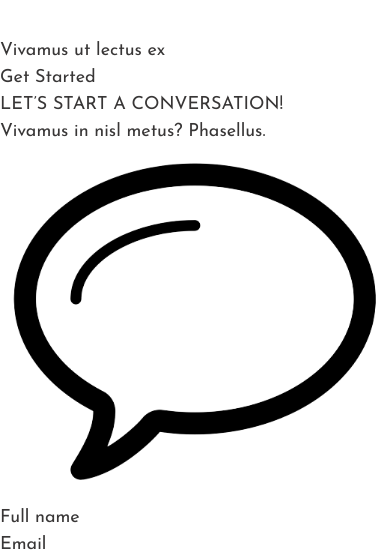
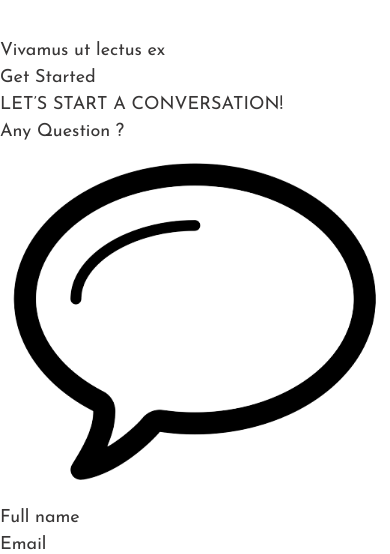
Before and after one commit to abdulmomin748/conceptual-copywriting-client, a React (Create React App) app: page / in a window 390 px wide. Shown: the part 6157-6711 px from the top of the page. Built offline with nearby package versions, Linux system fonts and the light colour scheme; no server answers; what @material-tailwind/react would draw is missing.

Commit message:
contact section added

```diff
--- a/src/components/pages/Home/LetsTalk.js
+++ b/src/components/pages/Home/LetsTalk.js
@@ -3,28 +3,31 @@ import mssgIcon from '../../../assets/message.png';
 const LetsTalk = () => {
     return (
         <div>
-            <div className="grid max-w-7xl grid-cols-1 gap-8 mx-auto rounded-lg md:grid-cols-2">
+            <div className="grid mt-28 max-w-7xl grid-cols-1 gap-8 mx-auto rounded-lg md:grid-cols-2">
                 <div className="flex flex-col justify-between">
-                    <div className="space-y-2">
-                        <h2 className="text-3xl font-bold leading-tight lg:text-5xl">LET’S START A CONVERSATION!</h2>
-                        <div className="text-gray-400">Vivamus in nisl metus? Phasellus.</div>
+                    <div className="space-y-2 relative">
+                        <div className='z-10 relative pl-10'>
+                            <h2 className="text-2xl font-bold leading-tight lg:text-3xl text-yellow-700">LET’S START A CONVERSATION!</h2>
+                            <span className="text-gray-500 font-bold text-xl">Any Question ?</span>
+                        </div>
+                        <img src={mssgIcon} alt="" className="c-postion -top-20 left-0 absolute z-1 h-52" />
                     </div>
-                    <img src={mssgIcon} alt="" className="p-6 h-52 md:h-64" />
+
                 </div>
                 <form novalidate="" className="space-y-6 ng-untouched ng-pristine ng-valid">
                     <div>
-                        <label for="name" className="text-sm">Full name</label>
-                        <input id="name" type="text" placeholder="" className="w-full p-3 rounded bg-gray-800" />
+                        <label for="name" className="text-xl">Full name</label>
+                        <input id="name" type="text" placeholder="" className="w-full p-3 rounded bg-gray-100" />
                     </div>
                     <div>
-                        <label for="email" className="text-sm">Email</label>
-                        <input id="email" type="email" className="w-full p-3 rounded bg-gray-800" />
+                        <label for="email" className="text-xl">Email</label>
+                        <input id="email" type="email" className="w-full p-3 rounded bg-gray-100" />
                     </div>
                     <div>
-                        <label for="message" className="text-sm">Message</label>
-                        <textarea id="message" rows="3" className="w-full p-3 rounded bg-gray-800"></textarea>
+                        <label for="message" className="text-xl">Message</label>
+                        <textarea id="message" rows="3" className="w-full h-32 resize-none p-3 rounded bg-gray-100"></textarea>
                     </div>
-                    <button type="submit" className="w-full p-3 text-sm font-bold tracking-wide uppercase rounded bg-violet-400 text-gray-900">Send Message</button>
+                    <button type="submit" className="w-full p-3 text-sm font-bold tracking-wide uppercase rounded bg-yellow-700 text-gray-700">Send Message</button>
                 </form>
             </div>
         </div>
--- a/src/components/pages/Shered/Footer.js
+++ b/src/components/pages/Shered/Footer.js
@@ -3,8 +3,7 @@ import { Link } from 'react-router-dom';
 import logo from '../../../assets/hdr-logo.png'
 const Footer = () => {
     return (
-        <div className='border-t-2'>
-
+        <div className='border-t-2 mt-24'>
             <footer className="p-4 bg-white sm:p-6 dark:bg-gray-900 max-w-7xl mx-auto">
                 <div className="md:flex md:justify-between">
                     <div className="mb-6 md:mb-0">
```
